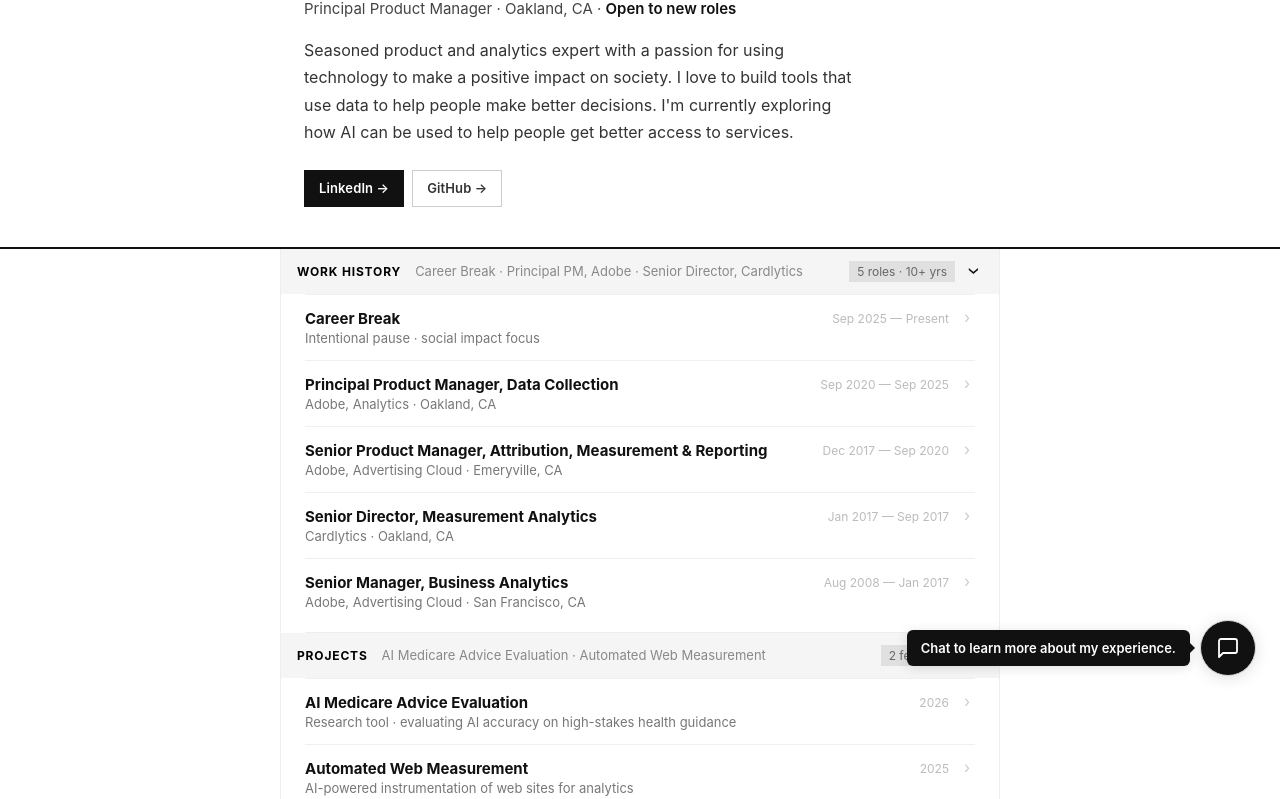
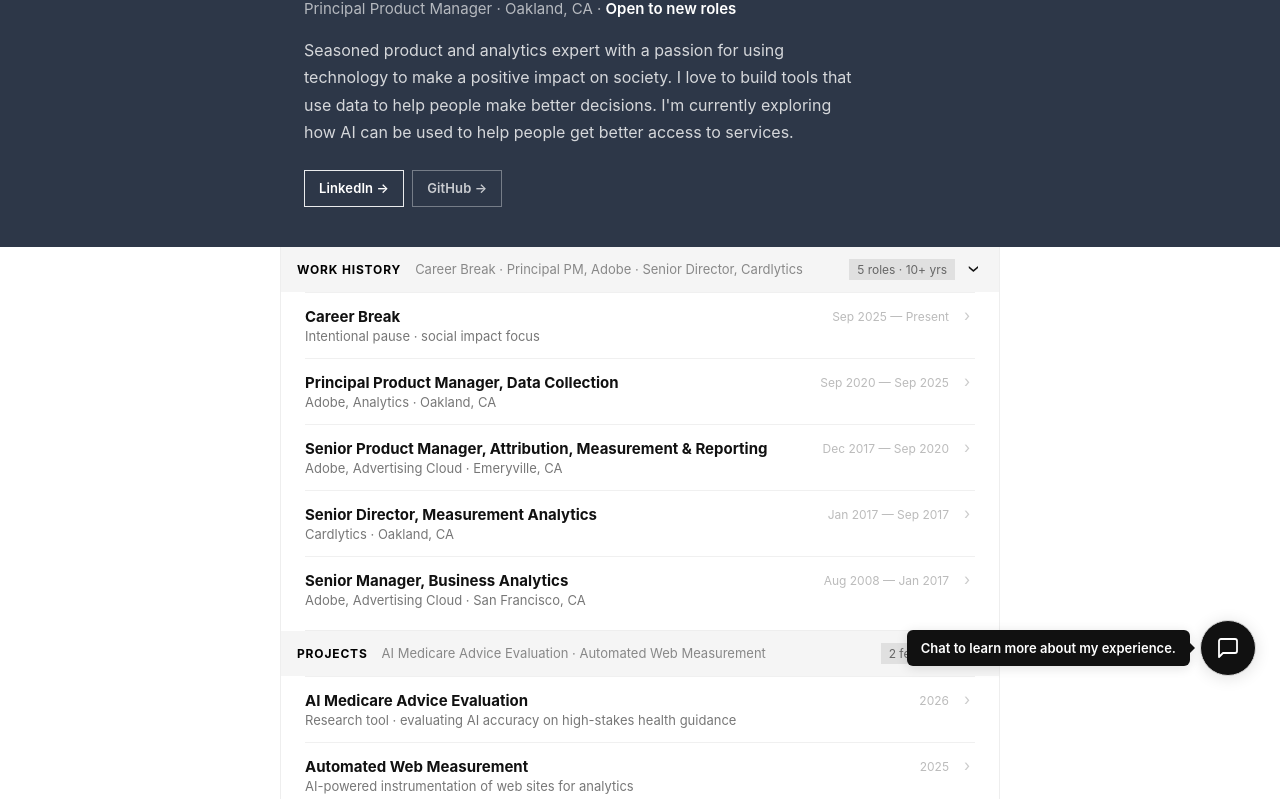
Before and after one commit to shay-o/personal_website, a plain HTML site: page index.html in a window 1280 px wide. Shown: the part 100-899 px from the top of the page. Drawn offline with Linux system fonts and the light colour scheme.

Commit message:
Add slate blue-gray header color (Warm Ink treatment)
Header background #2d3748, white text with opacity variants,
ghost-style CTA buttons with white borders. Body unchanged.

Co-Authored-By: Claude Sonnet 4.6 <noreply@anthropic.com>

```diff
--- a/styles.css
+++ b/styles.css
@@ -56,7 +56,8 @@ main {
    =================================== */
 .site-header {
   padding: 56px 0 40px;
-  border-bottom: 2px solid #111;
+  background: #2d3748;
+  border-bottom: none;
   margin-bottom: 0;
 }
 
@@ -66,22 +67,23 @@ main {
   letter-spacing: -0.02em;
   line-height: 1.1;
   margin-bottom: 6px;
+  color: #fff;
 }
 
 .site-role {
   font-size: 0.9375rem;
-  color: #444;
+  color: rgba(255, 255, 255, 0.65);
   margin-bottom: 16px;
 }
 
 .availability {
-  color: #111;
+  color: #fff;
   font-weight: 600;
 }
 
 .site-bio {
   font-size: 1rem;
-  color: #333;
+  color: rgba(255, 255, 255, 0.8);
   line-height: 1.7;
   max-width: 560px;
   margin-bottom: 24px;
@@ -99,27 +101,27 @@ main {
   font-size: 0.8125rem;
   font-weight: 600;
   padding: 7px 14px;
-  border: 1.5px solid #ccc;
-  color: #333;
+  border: 1.5px solid rgba(255, 255, 255, 0.35);
+  color: rgba(255, 255, 255, 0.75);
   letter-spacing: 0.01em;
   transition: border-color 0.15s, color 0.15s, background 0.15s;
   white-space: nowrap;
 }
 
 .cta-btn:hover {
-  border-color: #111;
-  color: #111;
+  border-color: rgba(255, 255, 255, 0.9);
+  color: #fff;
 }
 
 .cta-primary {
-  background: #111;
+  background: transparent;
   color: #fff;
-  border-color: #111;
+  border-color: rgba(255, 255, 255, 0.9);
 }
 
 .cta-primary:hover {
-  background: #333;
-  border-color: #333;
+  background: rgba(255, 255, 255, 0.12);
+  border-color: #fff;
   color: #fff;
 }
 
@@ -460,6 +462,7 @@ main {
 @media (max-width: 600px) {
   .site-header {
     padding: 36px 0 28px;
+    /* background extends full-width on mobile since main has no side borders */
   }
 
   .site-name {
```
